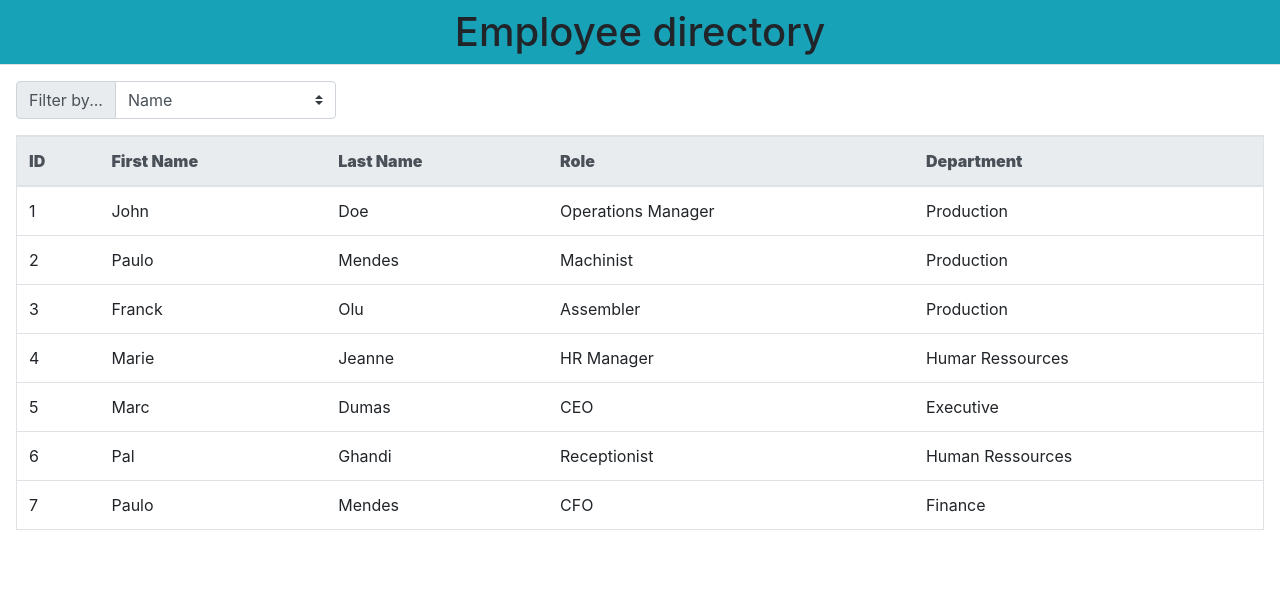
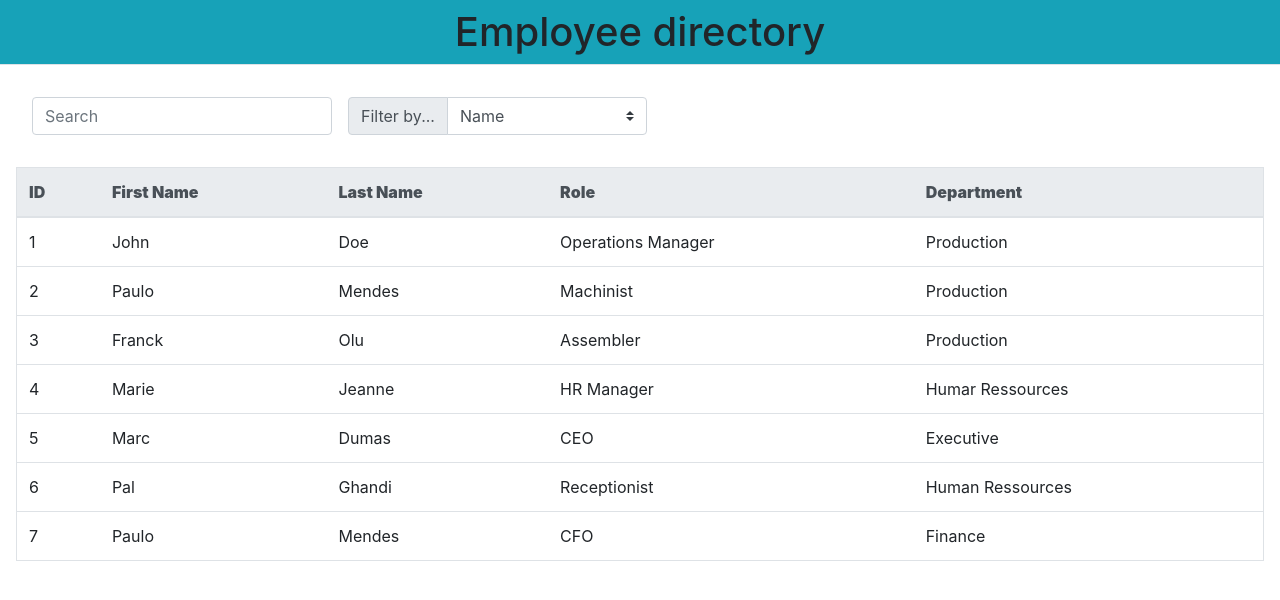
Before and after one commit to BBoutet1/employee-directory, a React (Create React App) app: page / in a window 1280 px wide. Shown: the top 600 px of the page. Built offline with nearby package versions, Linux system fonts and the light colour scheme.

Commit message:
Index.css and filter select tag added

```diff
--- /dev/null
+++ b/src/components/EmployeesTable/index.css
@@ -0,0 +1,19 @@
+.search,
+.filter {
+    width: 300px;
+    margin-right: calc((100% - 600px)/3)!important;
+}
+
+.search {
+    width: 300px;
+    margin-right: 0px!important;
+}
+
+.custom-select {
+    width: 200px!important;
+    vertical-align: inherit;
+}
+
+label {
+    width: 100px;
+}
--- a/src/components/EmployeesTable/index.js
+++ b/src/components/EmployeesTable/index.js
@@ -1,22 +1,28 @@
 import React from "react";
+import "./index.css";
 
 function employeesTable(props) {
     return (
         <main>
-            <div className="">
-                <div className="input-group m-3 w-25 ">
-                    <div className="input-group-prepend">
+            <div className="m-3">
+                <form className="search d-inline-block input-group m-3">
+                    <div className="input-group">
+                        <input type="text" className="form-control" placeholder="Search"/>
+                    </div>
+                </form>
+                <div className="filter d-inline-block input-group m-3">
+                    <div className="d-inline-block input-group-prepend">
                         <label className="input-group-text">Filter by...</label>
                     </div>
-                    <select className="custom-select" id="filter">
+                    <select className="custom-select d-inline-block" id="filter">
                         <option value="name">Name</option>
                         <option value="role">role</option>
                         <option value="department">role</option>
                     </select>
                 </div>
             </div>
-            <div className="m-3 border">
-                <table className="table mx-auto  mb-0">
+            <div className="m-3">
+                <table className="table mx-auto  mb-0  border">
                     <thead  className="thead-light">
                         <tr>
                             <th><strong> ID</strong></th>
```
